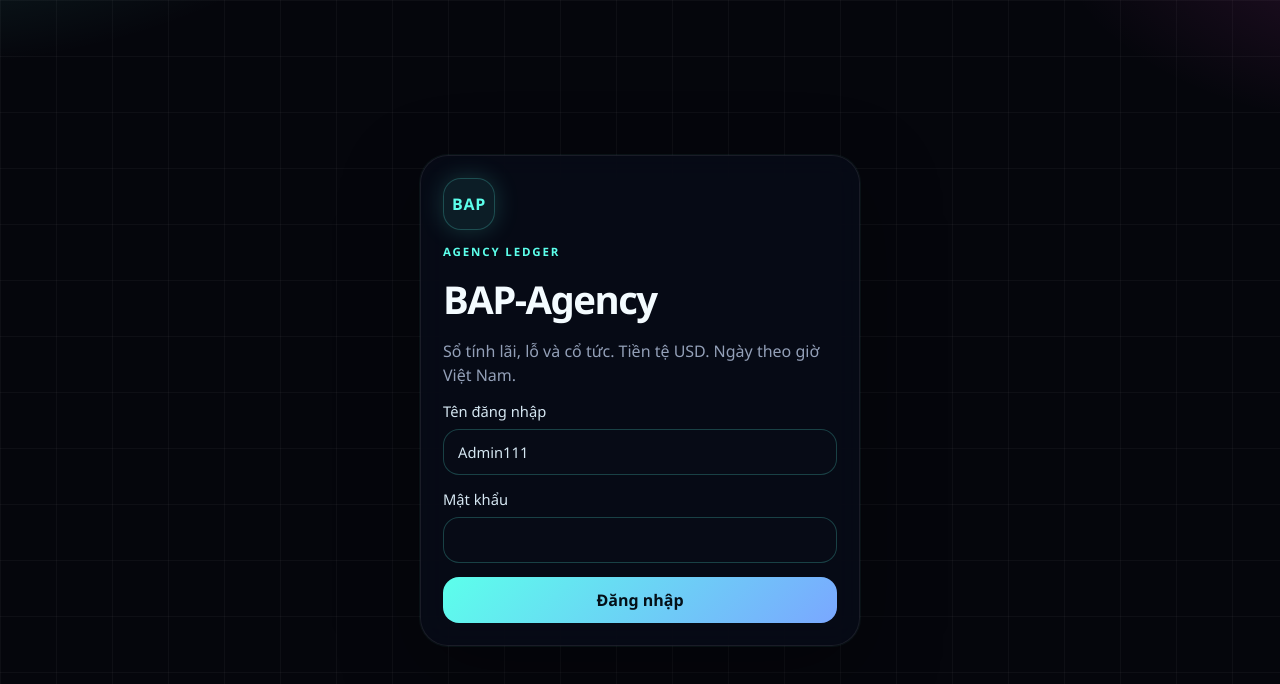
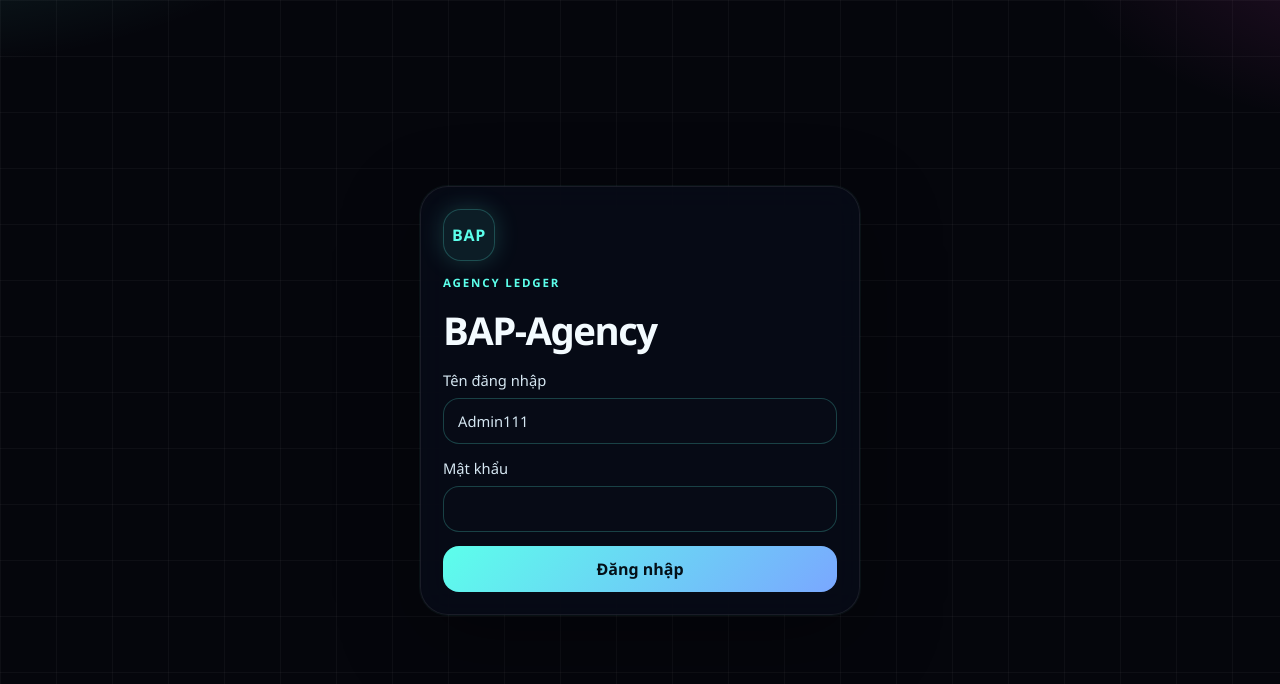
Before and after one commit to blackagency/bapagency, a React (Vite) app: page / in a window 1280 px wide. Shown: the top 684 px of the page. Built offline with nearby package versions, Linux system fonts and the light colour scheme; no server answers.

Commit message:
Update LoginPage.tsx

```diff
--- a/src/pages/LoginPage.tsx
+++ b/src/pages/LoginPage.tsx
@@ -27,7 +27,6 @@ export function LoginPage({ onSuccess }: { onSuccess: (user: SessionUser) => voi
         <div className="brand-mark">BAP</div>
         <p className="eyebrow">Agency ledger</p>
         <h1>BAP-Agency</h1>
-        <p className="lede">Sổ tính lãi, lỗ và cổ tức. Tiền tệ USD. Ngày theo giờ Việt Nam.</p>
         <label>
           Tên đăng nhập
           <input value={username} onChange={(event) => setUsername(event.target.value)} autoComplete="username" />
```
